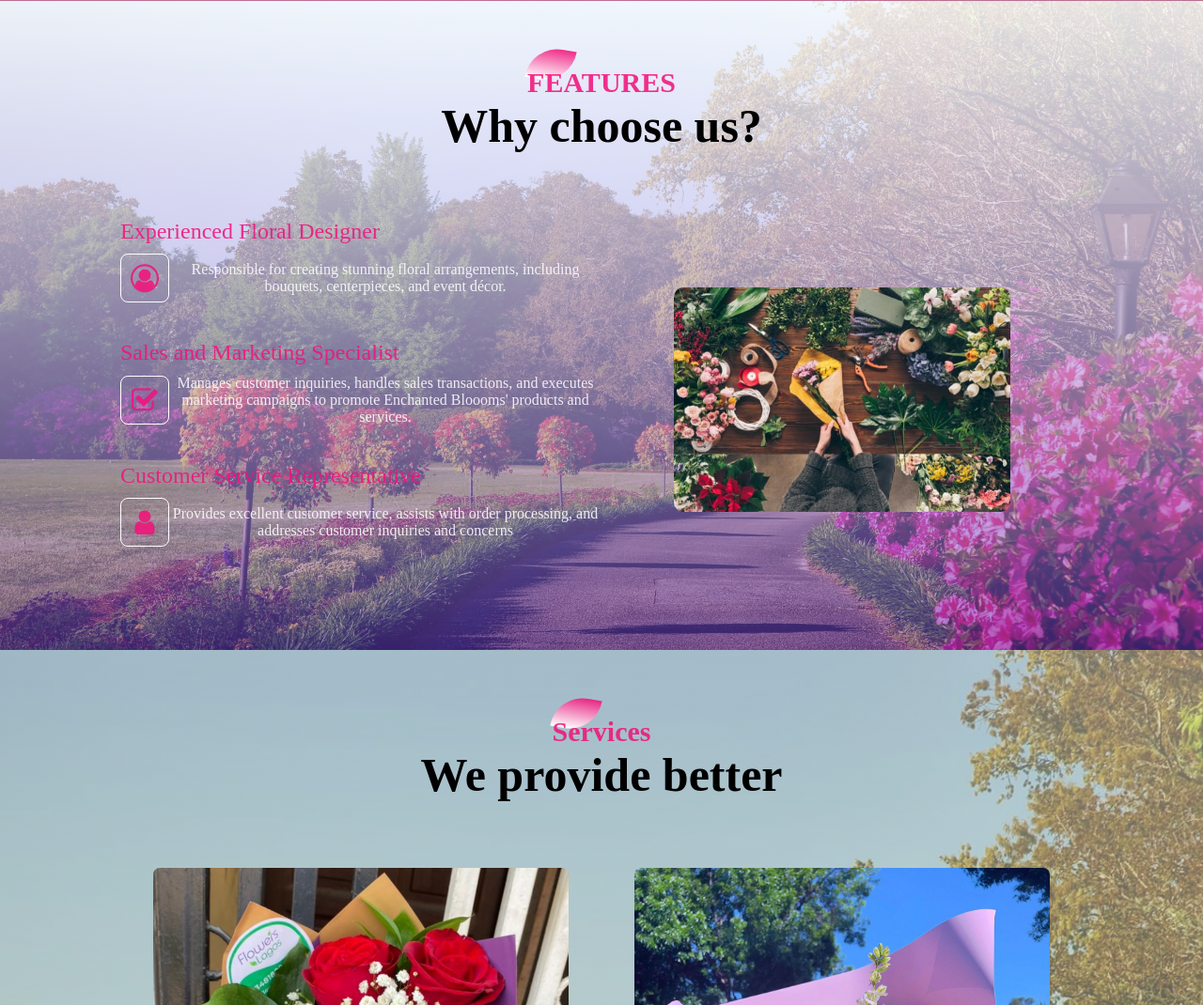
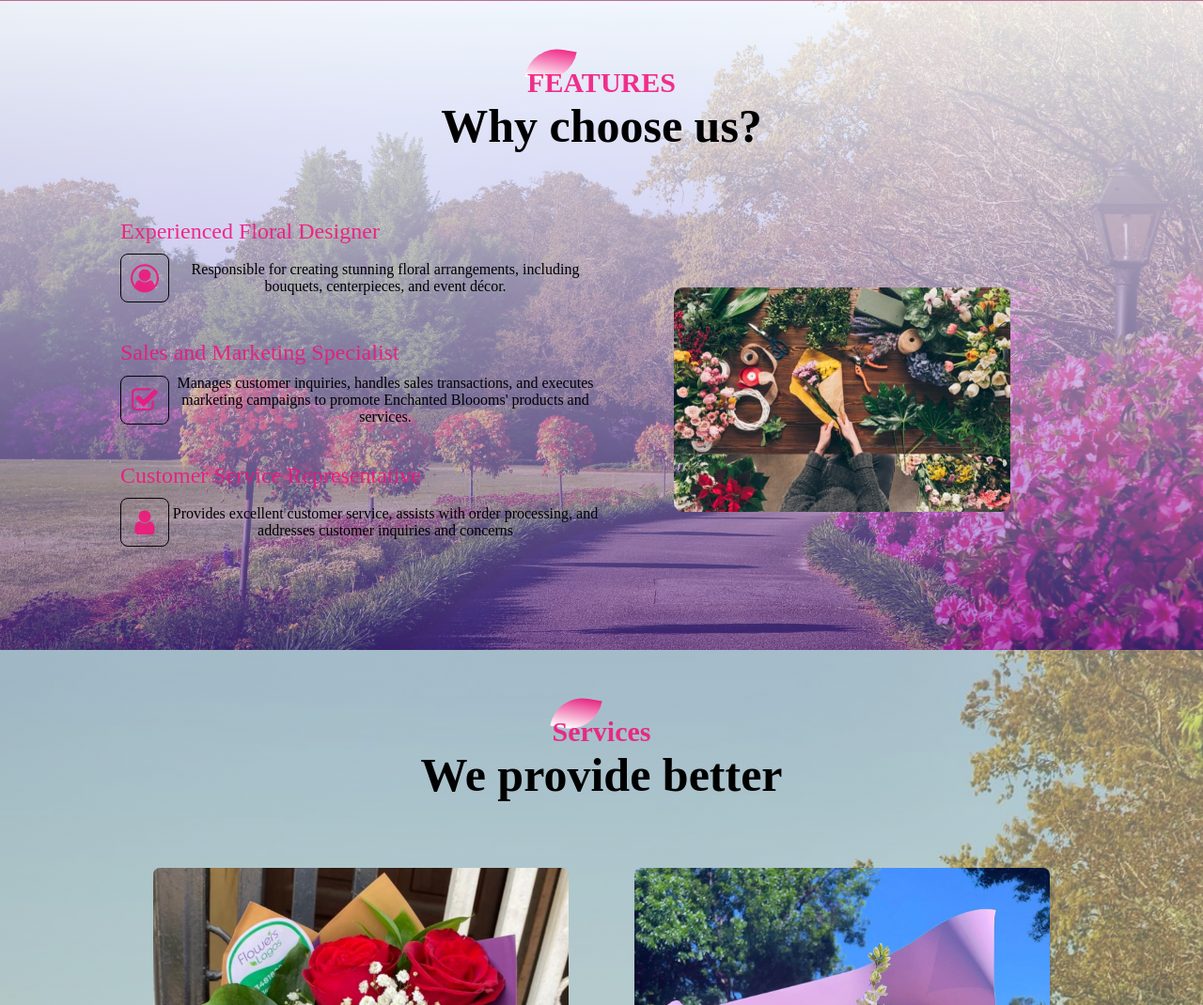
Before and after one commit to Euqifout/Enchanted-bloom, a plain HTML site: page Index.html in a window 1280 px wide. Shown: the part 799-1869 px from the top of the page at 94% size. Drawn offline with Linux system fonts and the light colour scheme; some packages are replaced by stand-ins of ours; grey boxes are pictures that could not be loaded; a script that the page names is missing; a web font is replaced by a local one.

Commit message:
Update Style.css

```diff
--- a/Css/Style.css
+++ b/Css/Style.css
@@ -385,7 +385,7 @@ nav ul li a{
     display: flex;
     align-items: center;
     margin-bottom: 40px;
-    color: #fffdfee0;
+    color: #000000;
 }
 .features-icon .fa{
     width: 50px;
@@ -394,7 +394,7 @@ nav ul li a{
     line-height: 50px;
     border-radius: 8px;
     color: #f1137be0;
-    border: 1px solid rgb(255, 255, 255) ;
+    border: 1px solid rgb(3, 3, 3) ;
 }
 
 .features-icon p{
```
